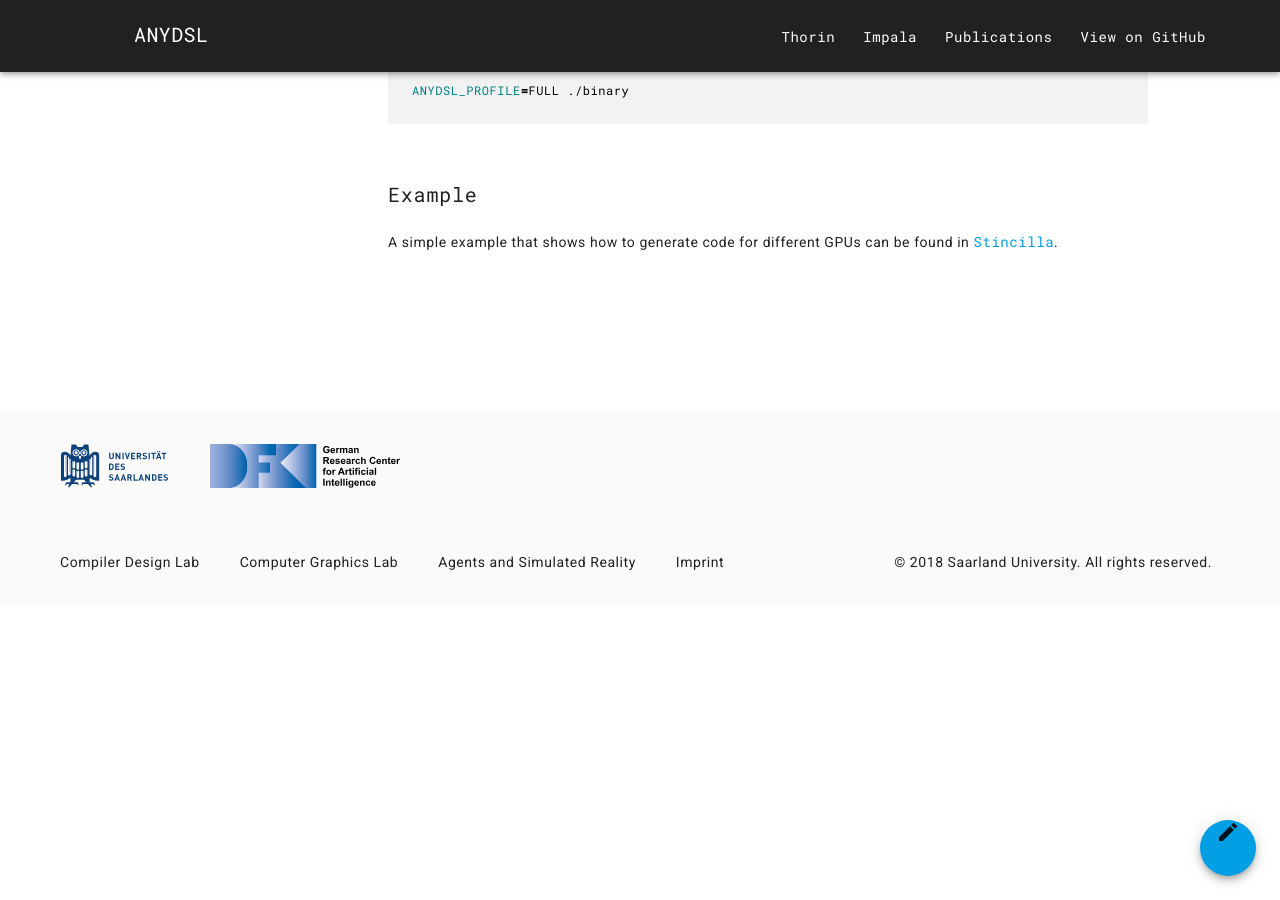
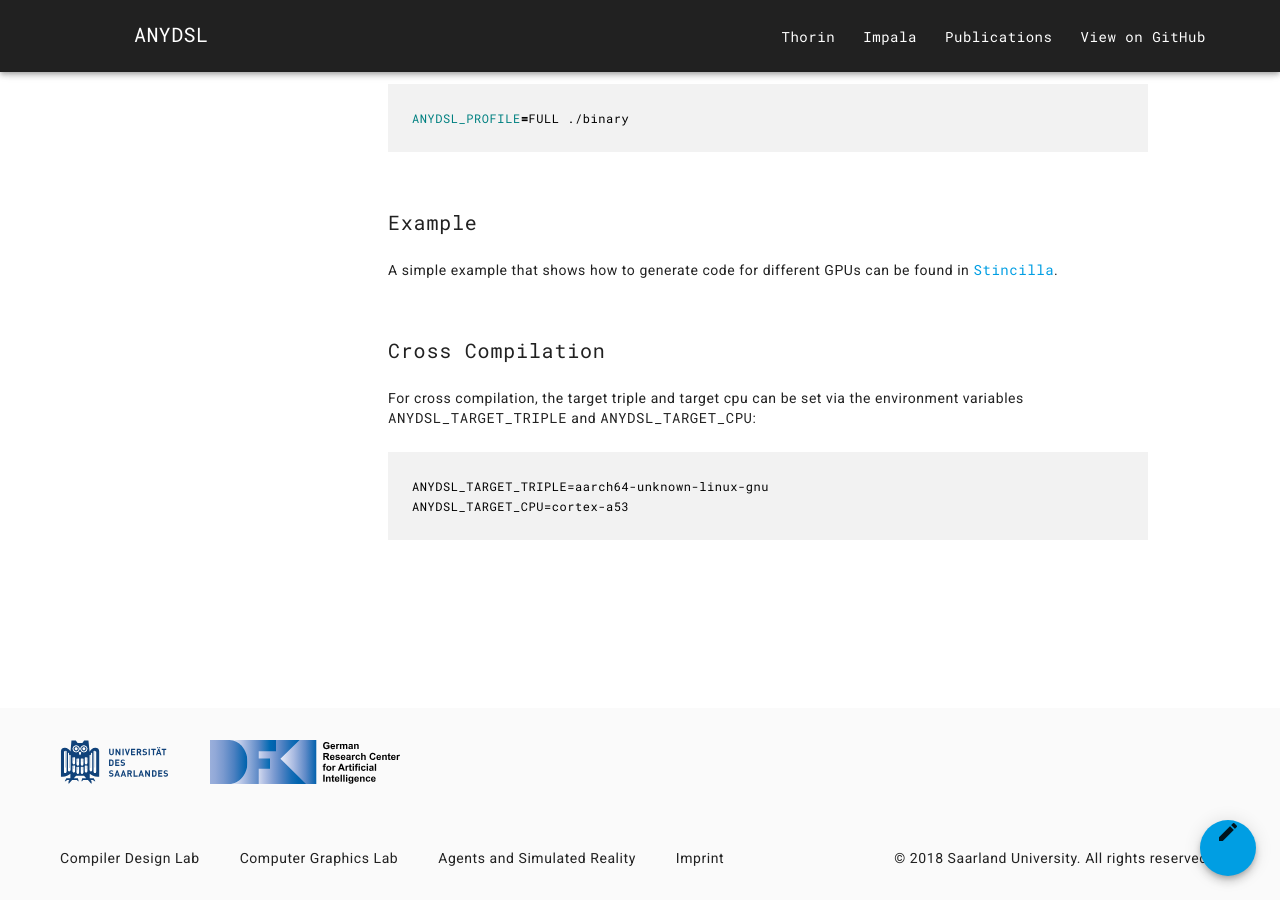
Before and after one commit to AnyDSL/anydsl.github.io, a Jekyll site: the page built from Device-Code-Generation-and-Execution.md, in a window 1280 px wide and 900 px high, scrolled down 5352 px. Built offline with Jekyll 4.4.1, drawn with Linux system fonts in a browser that asks for light colours; nearby versions of some CDN libraries.

Commit message:
Mention cross compilation.

````diff
--- a/Device-Code-Generation-and-Execution.md
+++ b/Device-Code-Generation-and-Execution.md
@@ -191,6 +191,7 @@ for tid, bid, bdim, gdim, gid in acc.exec(grid, block) {
 ```
 
 ## Profiling
+
 Profiling of kernels is disabled by default. To enable profiling, set the ```ANYDSL_PROFILE``` environment variable to ```FULL```:
 ```bash
 ANYDSL_PROFILE=FULL ./binary
@@ -199,3 +200,11 @@ ANYDSL_PROFILE=FULL ./binary
 ## Example
 
 A simple example that shows how to generate code for different GPUs can be found in [Stincilla](https://github.com/AnyDSL/stincilla/blob/master/test/alloc_gpu.impala).
+
+## Cross Compilation
+
+For cross compilation, the target triple and target cpu can be set via the environment variables ```ANYDSL_TARGET_TRIPLE``` and ```ANYDSL_TARGET_CPU```:
+```
+ANYDSL_TARGET_TRIPLE=aarch64-unknown-linux-gnu
+ANYDSL_TARGET_CPU=cortex-a53
+```
````
